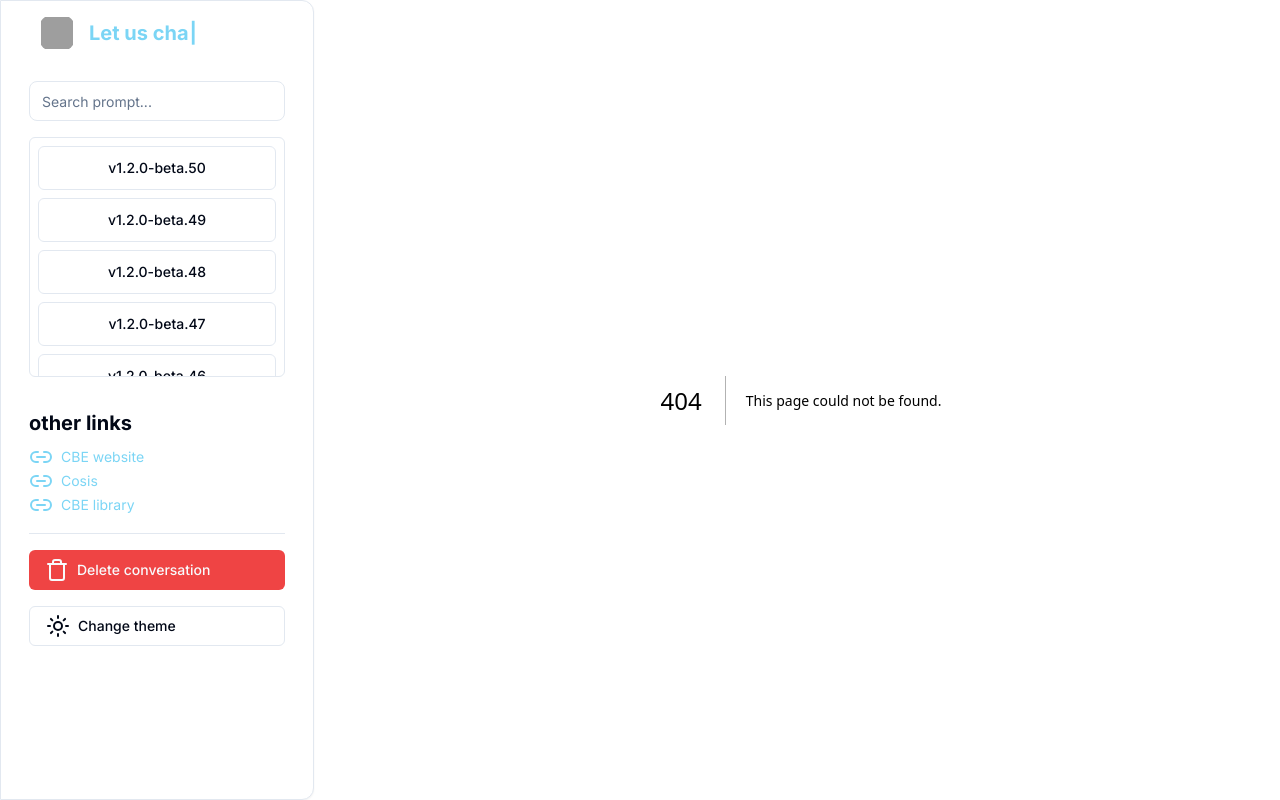
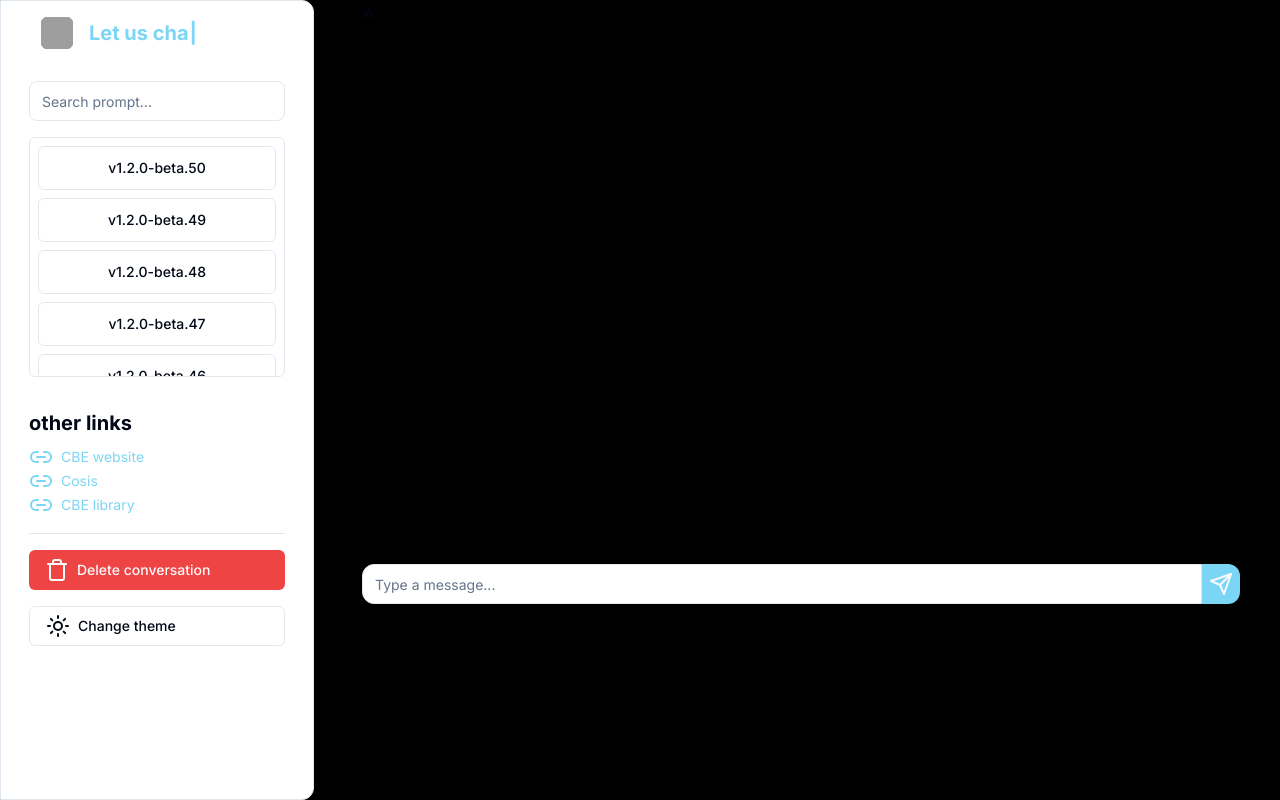
Before and after one commit to Henryle-hd/cbe-ai, a Next.js app: page /chat in a window 1280 px wide. Before the commit this address had no page. Built offline with nearby package versions, Linux system fonts and the light colour scheme; grey boxes are pictures that could not be loaded.

Commit message:
working on chat page ....

```diff
--- a/src/app/ai/page.tsx
+++ /dev/null
@@ -1,13 +0,0 @@
-import AsideComponent from "@/components/aside";
-import React from "react";
-
-export default function Aichat() {
-  return (
-    <main className="flex gap-2 text-white">
-      <AsideComponent />
-      <div className="">
-        <p>Chat room 🐦‍⬛</p>
-      </div>
-    </main>
-  );
-}
--- /dev/null
+++ b/src/app/chat/page.tsx
@@ -0,0 +1,17 @@
+import AsideComponent from "@/components/aside";
+import ChatInput from "@/components/Chat-input";
+import { ScrollArea } from "@/components/ui/scroll-area";
+
+export default function Aichat() {
+  return (
+    <main className="flex flex-col max-h-screen px-10 relative">
+      <ScrollArea>
+        w
+      </ScrollArea>
+
+      <div className="absolute translate-y-5 -bottom-[35rem] inset-x-0 px-10">
+        <ChatInput />
+      </div>
+    </main>
+  );
+}
```
